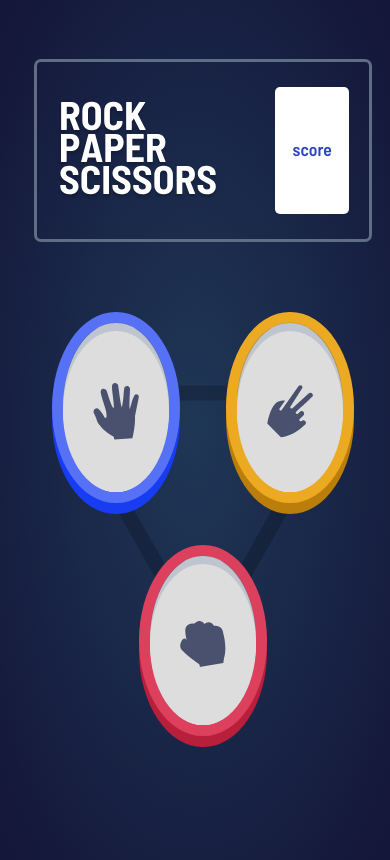
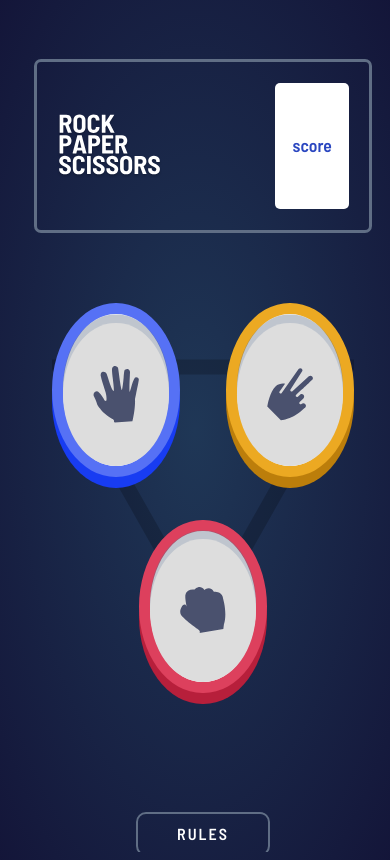
Before and after one commit to ProfEmmy/rock-paper-scissors, a plain HTML site: page index.html in a window 390 px wide. Drawn offline with Linux system fonts and the light colour scheme.

Commit message:
fourth commit

```diff
--- a/styles.css
+++ b/styles.css
@@ -328,12 +328,16 @@ header {
 
     .header-div {
         width: 85vw;
-        height: 21vh;
+        height: 20vh;
         border-radius: 7px;
     }
 
     .header-innerdiv {
         width: 75vw;
+    }
+
+    .logo {
+        width: 27vw;
     }
 
     .score-div {
@@ -353,7 +357,7 @@ header {
 
     .play-option {
         width: 27vw;
-        height: 20vh;
+        height: 18vh;
     }
 
     .paper-div {
@@ -375,7 +379,7 @@ header {
 
     .play-option-div {
         width: 27vw;
-        height: 19vh;
+        height: 17vh;
         box-shadow: 0 -1vh hsl(217, 16%, 45%, .4);
         margin-bottom: -1vh;
     }
```
